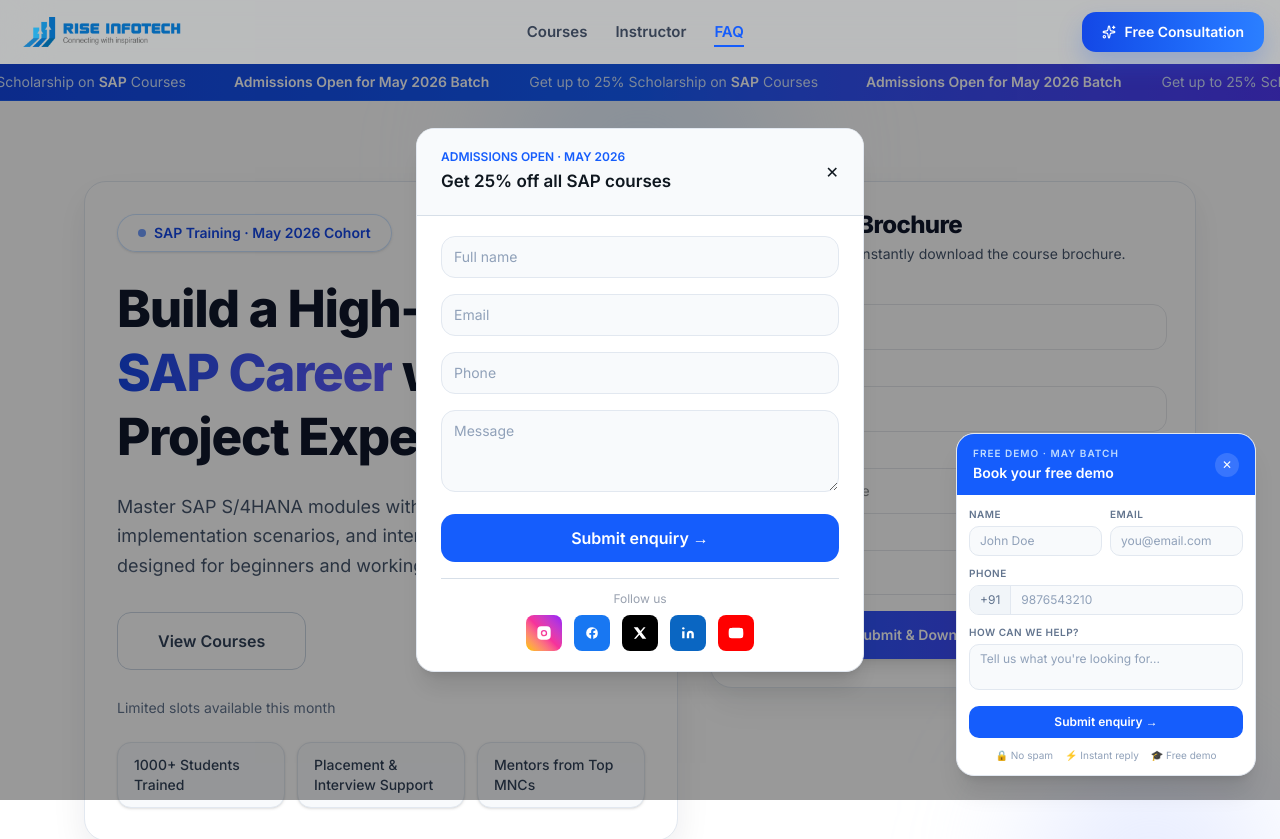
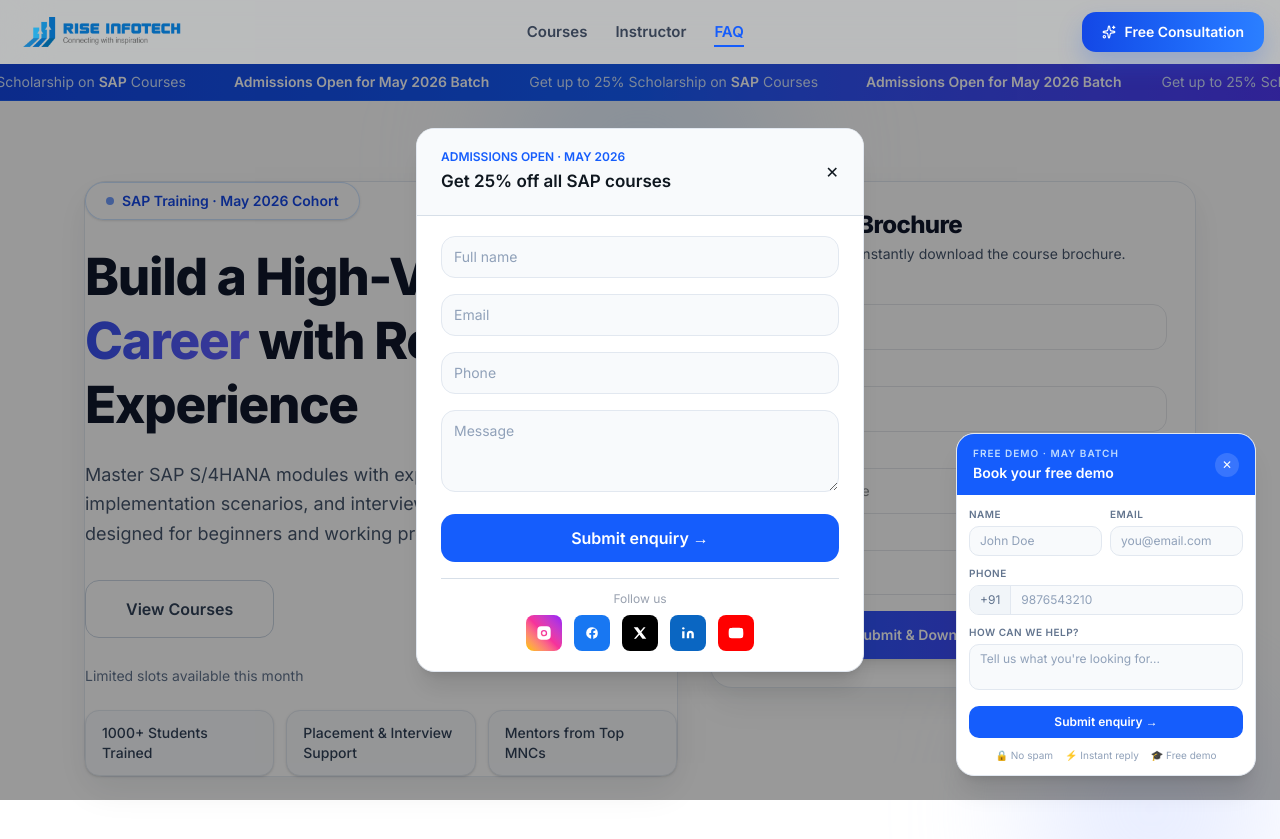
Before and after one commit to Nandita2002/sap-landing-page, a Next.js app: page / in a window 1280 px wide. Shown: the top 839 px of the page. Built offline with nearby package versions, Linux system fonts and the light colour scheme.

Commit message:
Remove left hero column padding
Co-authored-by: Nandita Mahesh <Nandita2002@users.noreply.github.com>

```diff
--- a/components/Hero.tsx
+++ b/components/Hero.tsx
@@ -106,7 +106,7 @@ export default function Hero() {
 
       <div className="relative z-10 max-w-6xl mx-auto px-4 sm:px-5">
         <div className="grid grid-cols-1 lg:grid-cols-[1.1fr_0.9fr] gap-6 lg:gap-8 items-start">
-          <div className="text-center lg:text-left bg-white border border-slate-200 rounded-3xl p-5 sm:p-7 lg:p-8 shadow-[0_14px_34px_rgba(15,23,42,0.08)]">
+          <div className="text-center lg:text-left bg-white border border-slate-200 rounded-3xl shadow-[0_14px_34px_rgba(15,23,42,0.08)]">
             <div className="inline-flex flex-wrap justify-center lg:justify-start items-center gap-2 rounded-full border border-blue-200/80 bg-white/90 px-4 sm:px-5 py-2 text-xs sm:text-sm font-semibold text-blue-700 shadow-sm backdrop-blur mb-5 sm:mb-6">
               <span className="h-2 w-2 rounded-full bg-blue-600 animate-pulse" />
               SAP Training · May 2026 Cohort
```
